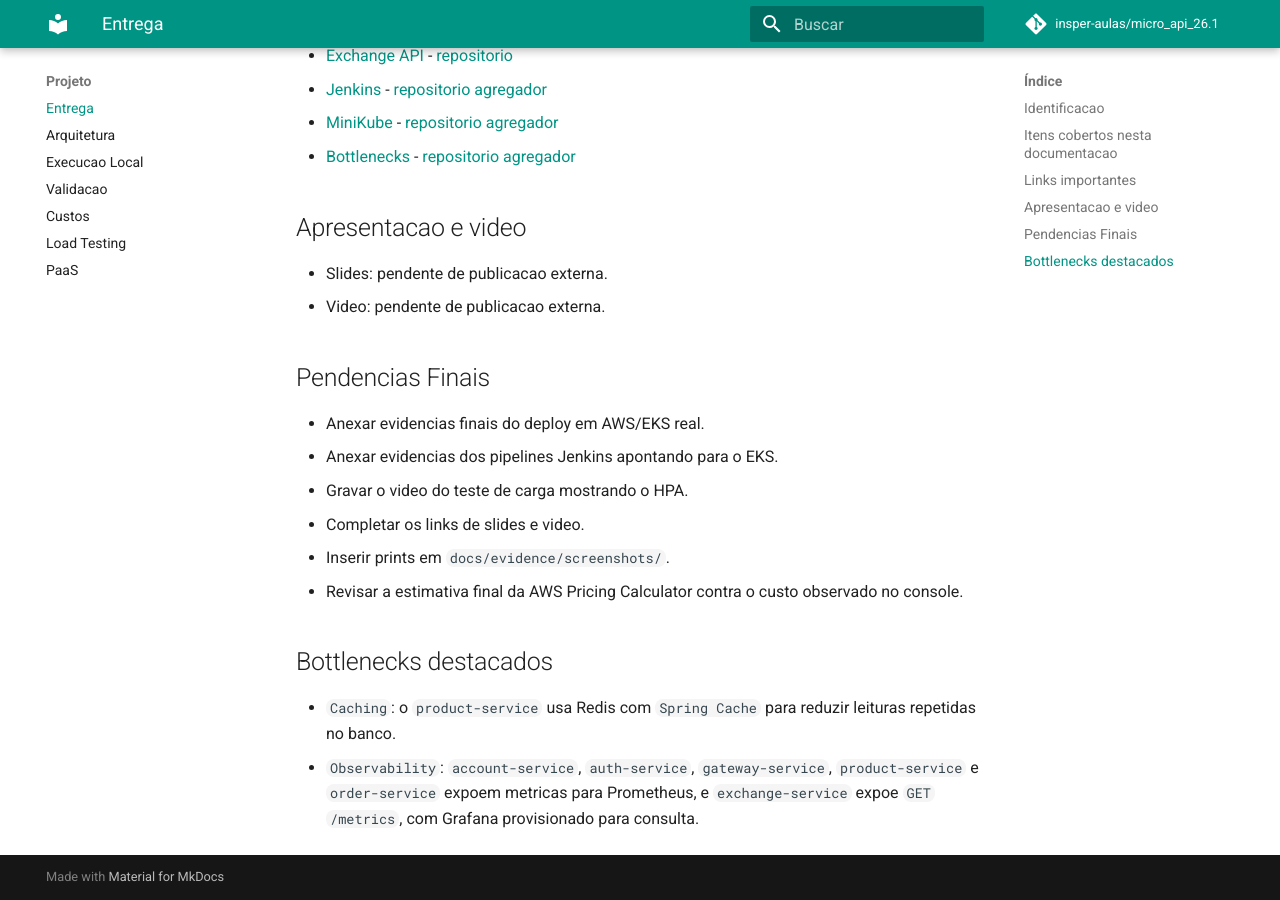
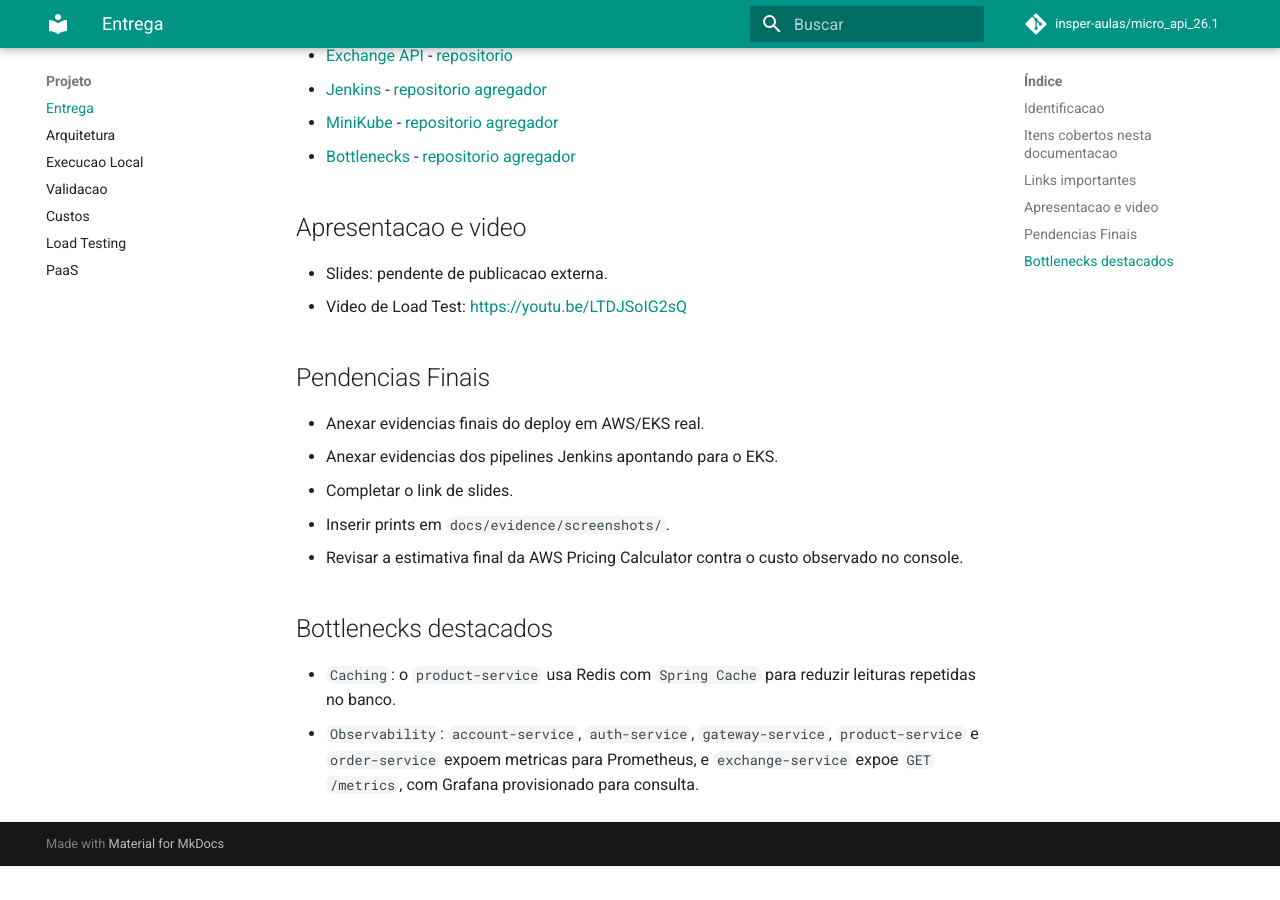
Before and after one commit to insper-aulas/micro_api_26.1, an MkDocs documentation site: the page built from docs/entrega.md, in a window 1280 px wide and 900 px high, scrolled down 1006 px. Built offline with MkDocs 1.6.1 and Material for MkDocs 9.7.7, drawn with Linux system fonts in a browser that asks for light colours; comment, search, counter and statistics services are not loaded; after the commit the page ends 1872 px from its top, so only the background shows below that.

Commit message:
feat(docs): add load test video link and update entrega.md with video evidence

```diff
--- a/docs/entrega.md
+++ b/docs/entrega.md
@@ -34,14 +34,13 @@
 ## Apresentacao e video
 
 - Slides: pendente de publicacao externa.
-- Video: pendente de publicacao externa.
+- Video de Load Test: <https://youtu.be/LTDJSoIG2sQ>
 
 ## Pendencias Finais
 
 - Anexar evidencias finais do deploy em AWS/EKS real.
 - Anexar evidencias dos pipelines Jenkins apontando para o EKS.
-- Gravar o video do teste de carga mostrando o HPA.
-- Completar os links de slides e video.
+- Completar o link de slides.
 - Inserir prints em `docs/evidence/screenshots/`.
 - Revisar a estimativa final da AWS Pricing Calculator contra o custo observado no console.
 
```
Also changed, not shown: docs/load-testing.md (+4 -0 lines).
